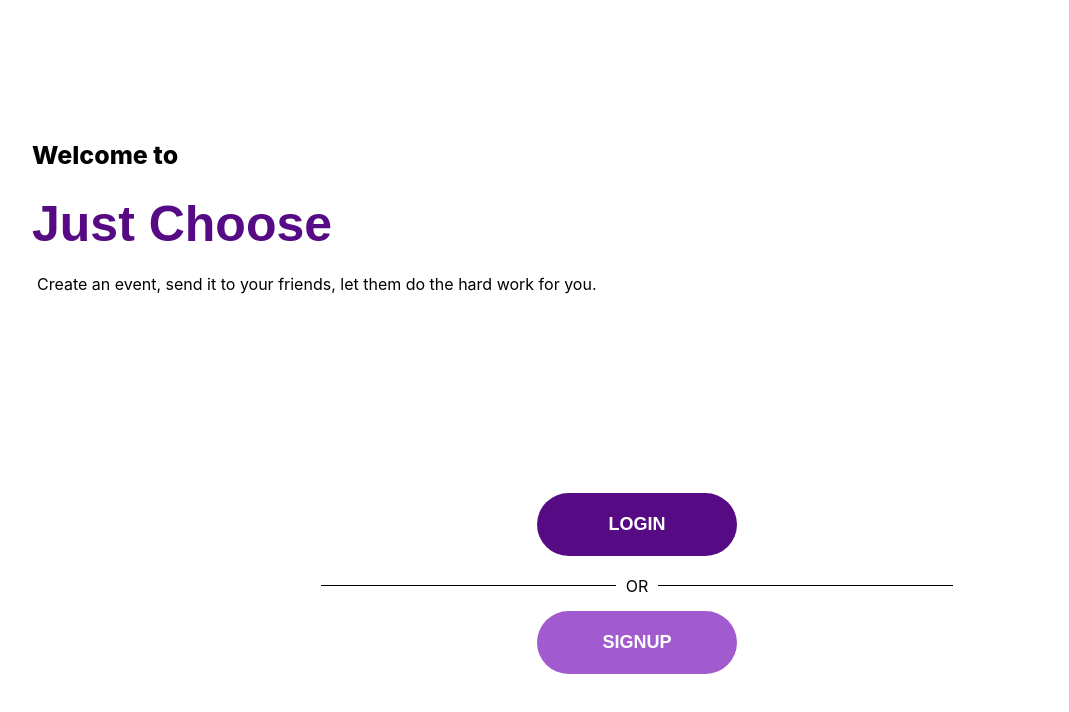
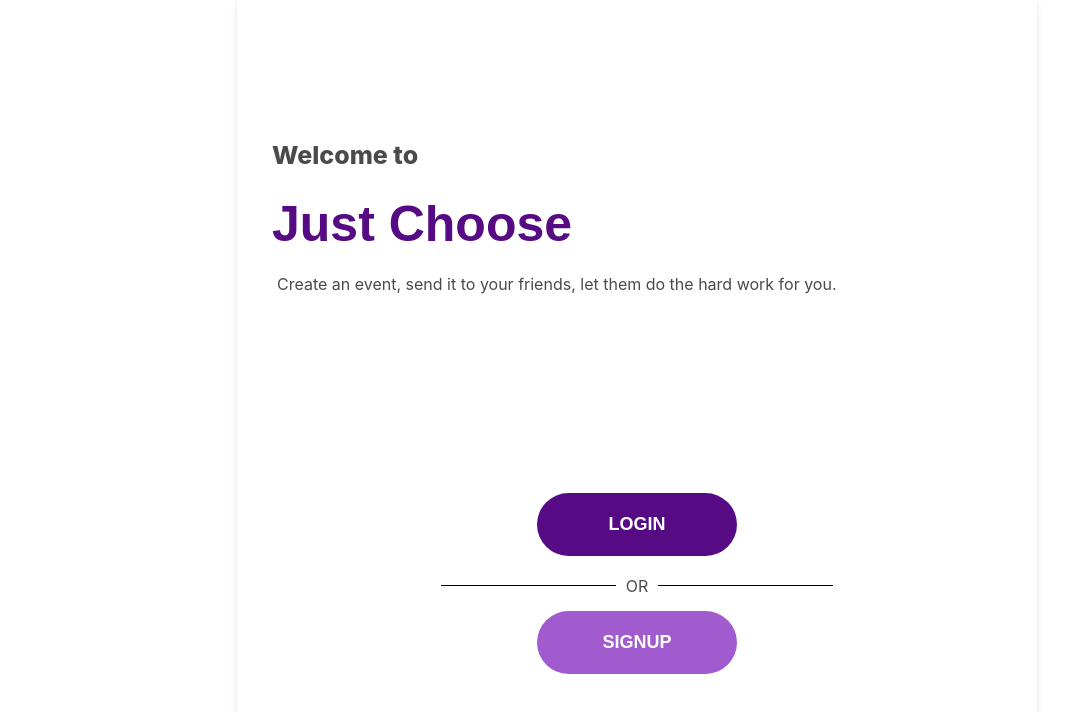
Before and after one commit to williamyap90/fe-just-choose, a React (Create React App) app: page / in a window 1280 px wide. Shown: the top 712 px of the page, without its empty margins (3-1072 px from the left). Built offline with nearby package versions, Linux system fonts and the light colour scheme; a web font is replaced by a local one.

Commit message:
styled css for desktop view

```diff
--- a/src/CSS/App.css
+++ b/src/CSS/App.css
@@ -542,3 +542,34 @@ html {
   margin-top: 1.2em;
   margin-left: 2.5em;
 }
+
+/* Welcome Page Image */
+
+/* .welcome-section {
+  height: 100%;
+  position: relative;
+}
+
+.welcome-background {
+  max-width: 100%;
+  object-fit: cover;
+  background-position: center;
+  position: absolute;
+  z-index: 10;
+  background-image: url(../images/landing_page_image.jpg);
+  height: 100vh;
+} */
+
+@media screen and (min-width: 800px) {
+  html {
+    background-color: rgb(255, 255, 255);
+  }
+  body {
+    box-shadow: 0 0.5em 1em -0.125em rgb(10 10 10 / 10%),
+      0 0 0 1px rgb(10 10 10 / 2%);
+    color: #4a4a4a;
+    min-height: 100vh;
+    max-width: 800px;
+    margin: auto;
+  }
+}
--- a/src/Components/WelcomePage.tsx
+++ b/src/Components/WelcomePage.tsx
@@ -12,7 +12,8 @@ interface Props {
 
 const WelcomePage = (props: Props) => {
     return (
-        <section>
+        <section className="welcome-section">
+            <div className="welcome-background">  </div>
             <div className="welcome-intro">
                 <p className="welcome-intro--intro">Welcome to</p>
                 <h1 className="welcome-intro--header">Just Choose</h1>
@@ -21,7 +22,6 @@ const WelcomePage = (props: Props) => {
                     hard work for you.
                 </p>
             </div>
-
             {/* checks to see if user is logged in or not. Displays login buttons vs dashboard options accordingly */}
             {props.loggedInUser ? (
                 <div className="welcome-intro--user-loggedin">
@@ -48,6 +48,9 @@ const WelcomePage = (props: Props) => {
                     </Link>
                 </div>
             )}
+
+
+
         </section>
     );
 };
```
Lines whose indentation alone changed are shown as unchanged.
